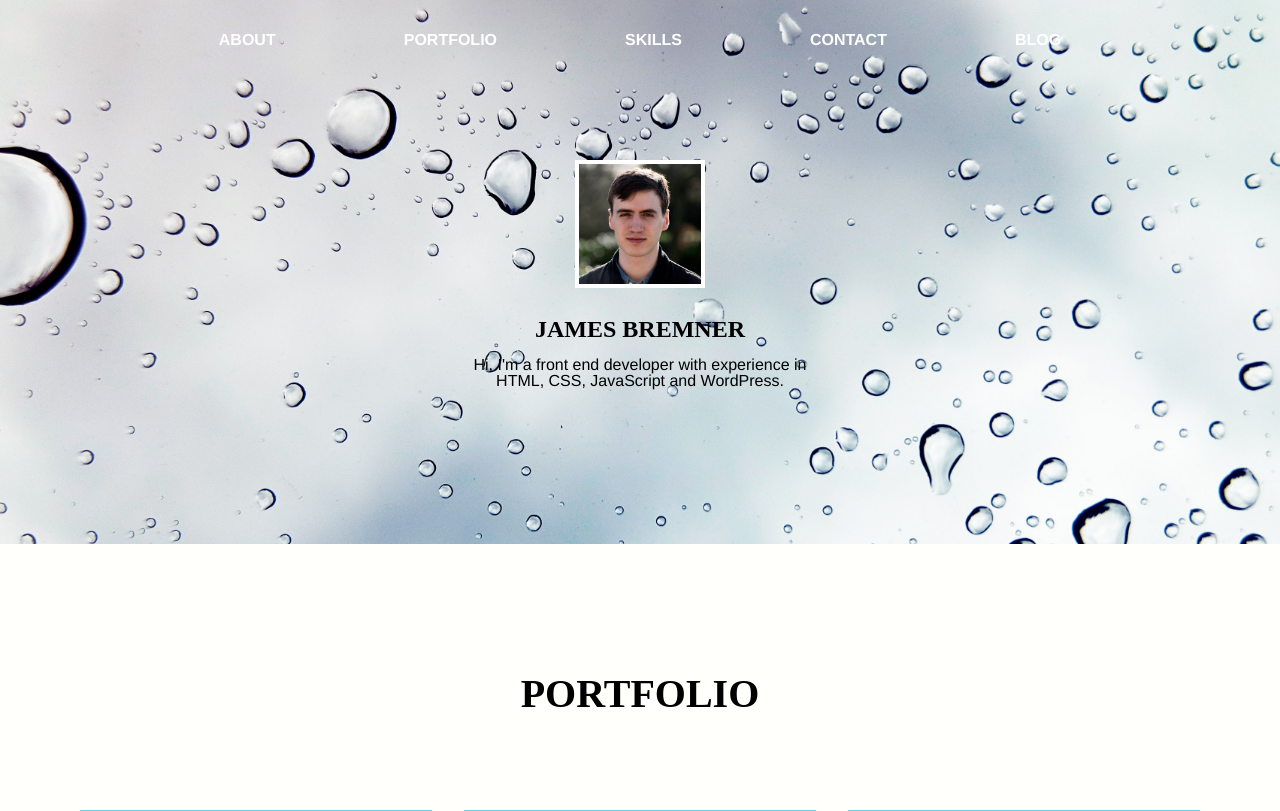
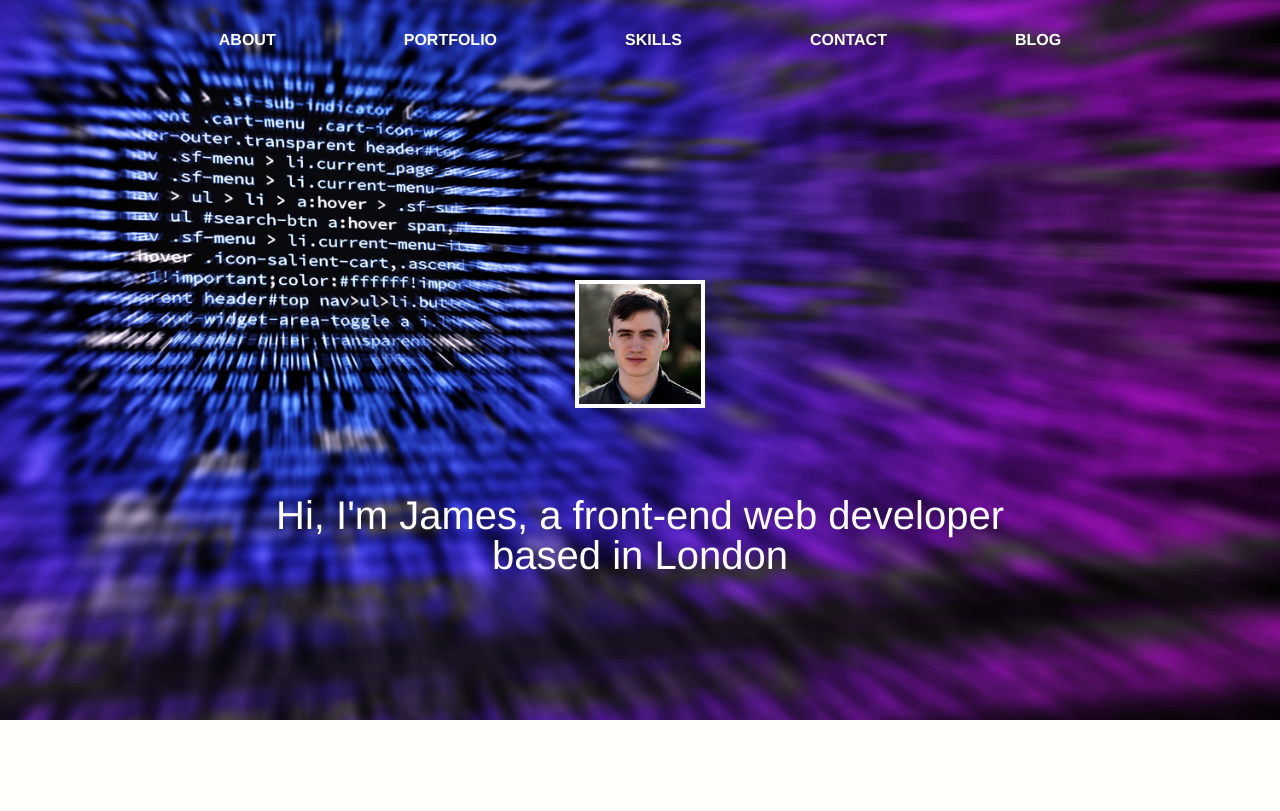
Before and after one commit to jamesbdev/portfolio, a PHP site: page / in a window 1280 px wide. Shown: the top 811 px of the page. Run offline with PHP 8.4, Linux system fonts and the light colour scheme.

Commit message:
made changes to header

```diff
--- a/css/style.css
+++ b/css/style.css
@@ -56,8 +56,8 @@ table {
 /* header section  */
 header {
   background-color: #69d2e7;
-  height: 34em;
-  background: url("../images/header/bubble-clean-clear-1028600.jpg") center fixed no-repeat;
+  height: 45em;
+  background: url("../images/header/coding.jpg") center fixed no-repeat;
 	background-size: cover;
 
 
@@ -132,7 +132,9 @@ nav ul {
   text-align: center;
 	position: relative;
 	/* top: 10em; */
-  width: 50%;
+  width: 100%;
+	font-size: 2.5em;
+	color: white;
 }
 
 .about p {
--- a/index.html
+++ b/index.html
@@ -22,9 +22,7 @@
 
       <div class="about" id="about">
       <img src="images/my_photo/james-photo1.jpg" alt="photo of james" class="photo">
-      <h2 class="name">James Bremner</h2>
-      <p>Hi, I'm a front end developer with experience in HTML, CSS, JavaScript and WordPress.</p>
-      <!-- <a href="#portfolio" class="about-button">View Portfolio</a> -->
+      <p>Hi, I'm James, a front-end web developer based in London</p>
     </div><!--about-->
 
 
```
Also changed, not shown: images/header/coding.jpg (added).
